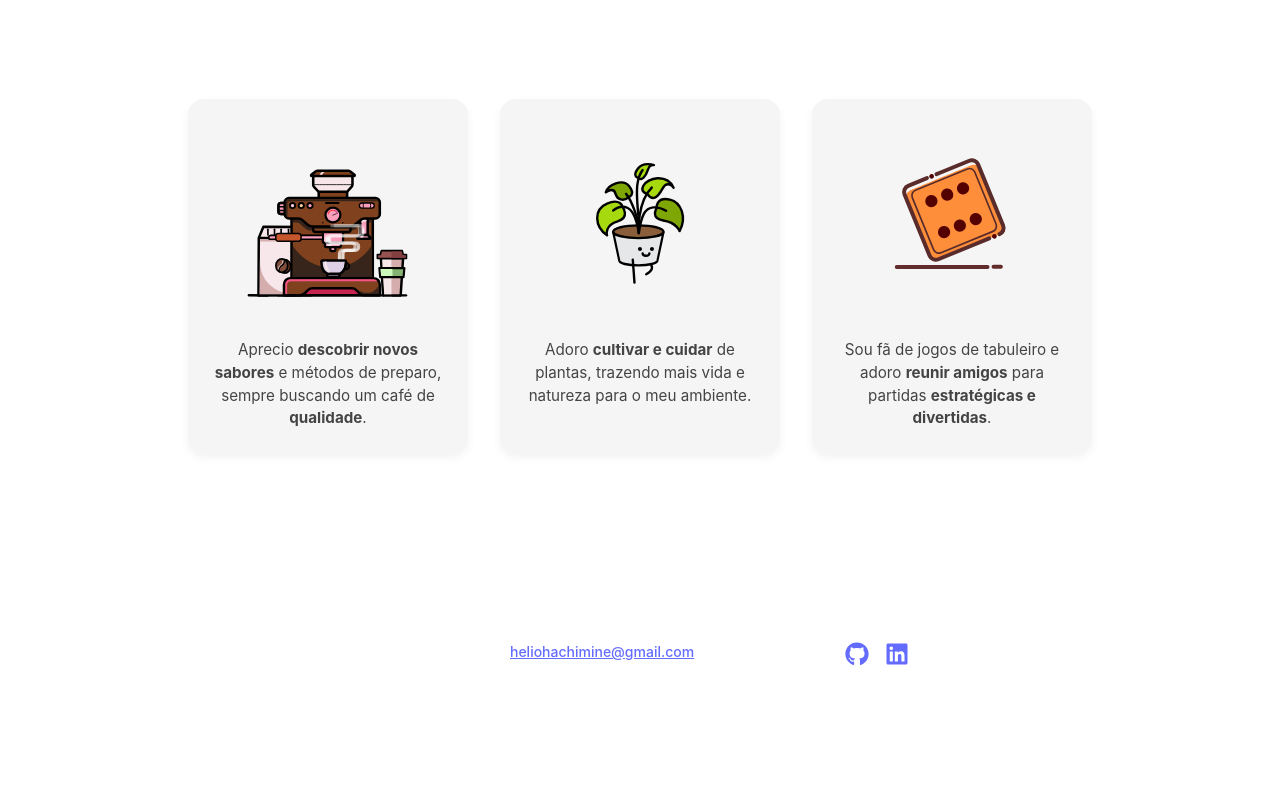
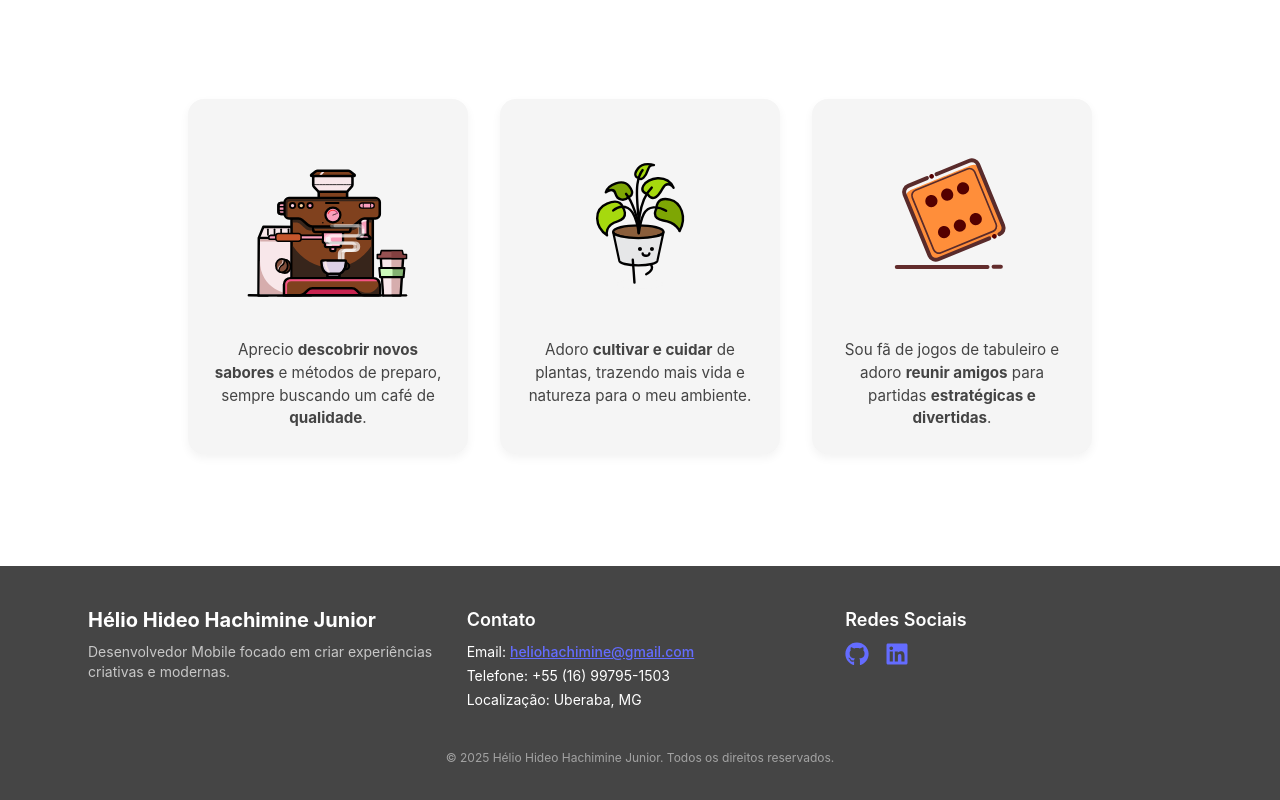
Before and after one commit to heliohachimine/portifolio, a React (Vite) app: page / in a window 1280 px wide. Shown: the part 1209-2009 px from the top of the page. Built offline with nearby package versions, Linux system fonts and the light colour scheme.

Commit message:
fix darkmode

```diff
--- a/index.html
+++ b/index.html
@@ -1,5 +1,5 @@
 <!doctype html>
-<html lang="en">
+<html lang="en" class="dark">
   <head>
     <meta charset="UTF-8" />
     <link rel="icon" type="image/svg+xml" href="/helio.png" />
--- a/src/components/Footer.jsx
+++ b/src/components/Footer.jsx
@@ -2,7 +2,7 @@ import { FaGithub, FaLinkedin } from "react-icons/fa";
 
 export default function Footer() {
     return (
-      <footer className="bg-white/10 backdrop-blur text-white py-10 mt-20">
+      <footer className="bg-neutral-900/80 backdrop-blur text-white py-10 mt-20">
         <div className="max-w-6xl mx-auto px-6 grid grid-cols-1 md:grid-cols-3 gap-8">
           {/* Branding */}
           <div>
--- a/src/components/Hobbies.jsx
+++ b/src/components/Hobbies.jsx
@@ -46,8 +46,9 @@ const Hobbies = () => {
 
   return (
     <div className="hobbies-section">
-      <h2  className="text-3xl md:text-4xl font-bold mb-4" >Coisas que me inspiram e refletem minha essência</h2>
-      <div className="hobbies-list">
+<h2 className="text-3xl md:text-4xl font-bold mb-4 text-black dark:text-white">
+  Coisas que me inspiram e refletem minha essência
+</h2> <div className="hobbies-list">
         {hobbies.map((hobby) => (
           <div
             key={hobby.id}
--- a/src/pages/Landing.jsx
+++ b/src/pages/Landing.jsx
@@ -7,7 +7,7 @@ export default function Landing() {
   const heroRef = useRef(null);
 
   return (
-    <div className="text-white min-h-screen w-full flex flex-col">
+    <div className="min-h-screen w-full flex flex-col">
       <div className="fixed top-0 left-0 w-full h-32 bg-gradient-to-b from-black/90 to-transparent z-40 pointer-events-none" />
       <div ref={heroRef} data-section="hero" className="scroll-mt-32 pt-16">
         <HeroSection />
```
